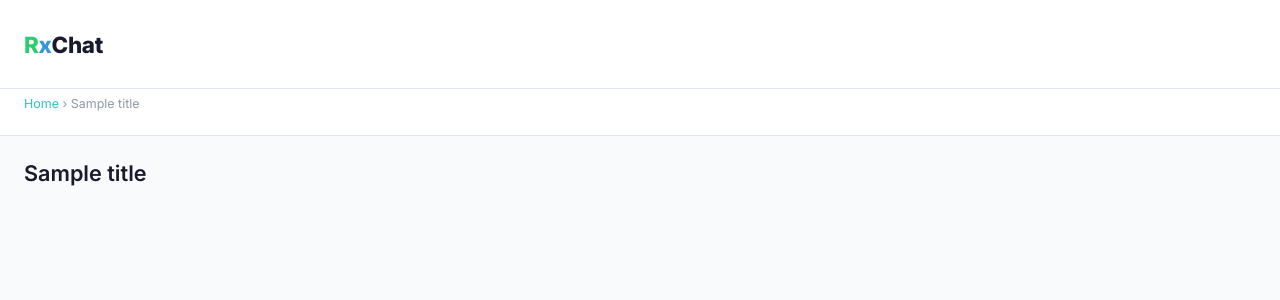
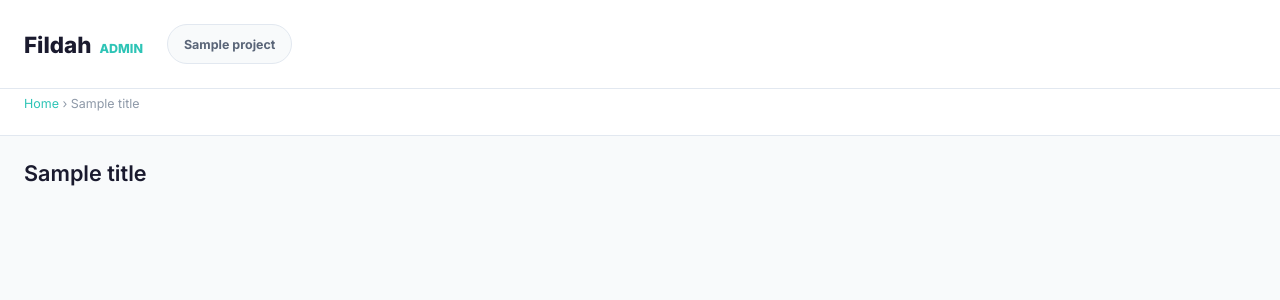
Before and after one commit to ndabdulsalaam/SHODIC, a Django app: template backend/templates/admin/base_site.html in a window 1280 px wide. Shown: the top 300 px of the page. Run offline with Django 5.2, Linux system fonts and the light colour scheme; the template is opened without the code that fills it: most values are stand-ins (such as "Sample title", 1, 10 or a date in 2020).

Commit message:
Update backend/templates/admin/base_site.html

```diff
--- a/backend/templates/admin/base_site.html
+++ b/backend/templates/admin/base_site.html
@@ -1,13 +1,25 @@
 {% extends "admin/base.html" %}
 {% load static %}
 
-{% block title %}{{ title }} | RxChat Admin{% endblock %}
+{% block title %}{{ title }} | Fildah Admin{% endblock %}
 
 {% block branding %}
-<div id="rxchat-branding">
-    <span class="rx-logo">
-        <span class="rx-r">R</span><span class="rx-x">x</span><span class="rx-chat">Chat</span>
-    </span>
+<div id="fildah-admin-branding">
+    <a class="fildah-admin-logo" href="{% url 'admin:index' %}?project=fildah" aria-label="Fildah admin home">
+        <span class="fildah-admin-logo__name">Fildah</span>
+        <span class="fildah-admin-logo__tag">Admin</span>
+    </a>
+    <nav class="fildah-admin-projects" aria-label="Admin project selector">
+        {% for project in fildah_admin_projects %}
+            <a
+                class="fildah-admin-projects__item{% if project.is_active %} fildah-admin-projects__item--active{% endif %}"
+                href="{{ project.url }}"
+                data-admin-project="{{ project.slug }}"
+            >
+                {{ project.name }}
+            </a>
+        {% endfor %}
+    </nav>
 </div>
 {% endblock %}
 
@@ -19,8 +31,8 @@
 <link href="https://fonts.googleapis.com/css2?family=Inter:wght@400;500;600;700;800&display=swap" rel="stylesheet">
 <style>
     /* ================================================
-       RxChat Admin — Clean, light theme
-       Mirrors the frontend: white surfaces, subtle
+       Fildah Admin - clean, light theme
+       Mirrors the product frontends: white surfaces, subtle
        grey borders, Inter font, teal accent sparingly.
        ================================================ */
 
@@ -124,27 +136,60 @@
         box-sizing: border-box;
     }
 
-    #rxchat-branding {
+    #fildah-admin-branding {
+        display: flex;
+        align-items: center;
+        gap: 24px;
+        flex-wrap: wrap;
+    }
+
+    .fildah-admin-logo {
+        display: inline-flex;
+        align-items: baseline;
+        gap: 8px;
+        text-decoration: none;
+    }
+
+    .fildah-admin-logo__name {
+        font-size: 1.4rem;
+        font-weight: 800;
+        color: var(--rxc-text);
+    }
+
+    .fildah-admin-logo__tag {
+        color: var(--rxc-accent);
+        font-size: 0.78rem;
+        font-weight: 800;
+        text-transform: uppercase;
+    }
+
+    .fildah-admin-projects {
         display: inline-flex;
         align-items: center;
+        gap: 6px;
+        padding: 4px;
+        border: 1px solid var(--rxc-border);
+        border-radius: 999px;
+        background: var(--rxc-bg);
     }
 
-    .rx-logo {
-        font-size: 1.4rem;
-        font-weight: 800;
-        letter-spacing: -0.3px;
+    .fildah-admin-projects__item {
+        display: inline-flex;
+        align-items: center;
+        min-height: 30px;
+        padding: 0 12px;
+        border-radius: 999px;
+        color: var(--rxc-text-secondary) !important;
+        font-size: 0.78rem;
+        font-weight: 700;
+        text-decoration: none;
     }
 
-    .rx-r {
-        color: var(--rxc-success);
-    }
-
-    .rx-x {
-        color: #3498DB;
-    }
-
-    .rx-chat {
-        color: var(--rxc-text);
+    .fildah-admin-projects__item:hover,
+    .fildah-admin-projects__item--active {
+        background: var(--rxc-surface);
+        color: var(--rxc-text) !important;
+        box-shadow: 0 1px 3px rgba(15, 23, 42, 0.08);
     }
 
     /* Header links */
@@ -646,7 +691,7 @@
             background: var(--rxc-surface) !important;
         }
 
-        .rx-chat {
+        .fildah-admin-logo__name {
             color: var(--rxc-text) !important;
         }
     }
@@ -666,7 +711,7 @@
         background: var(--rxc-surface) !important;
     }
 
-    [data-theme="dark"] .rx-chat {
+    [data-theme="dark"] .fildah-admin-logo__name {
         color: var(--rxc-text) !important;
     }
 
```
